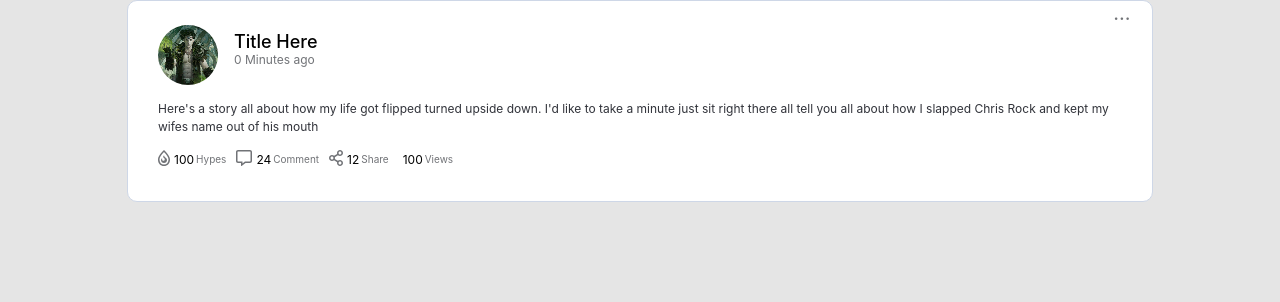
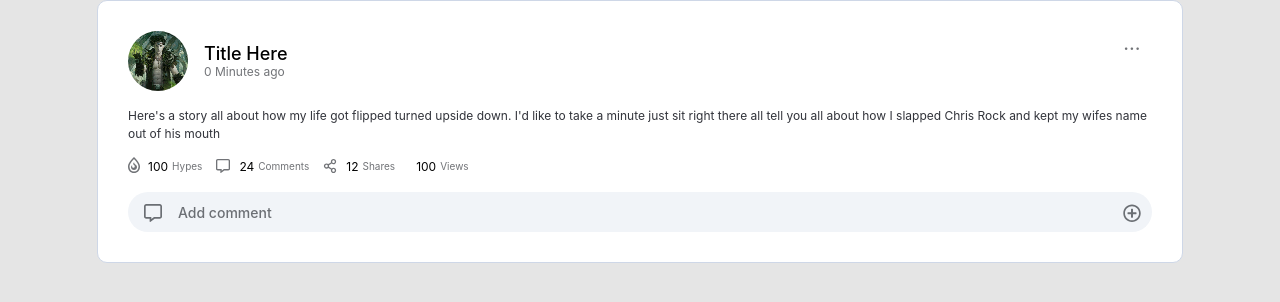
Before and after one commit to brasskneecap/personal-projects, a React (Create React App) app in the folder assessment/: page / in a window 1280 px wide. Shown: the top 302 px of the page. Built offline with nearby package versions, Linux system fonts and the light colour scheme.

Commit message:
Refactored SVGs to have defaults, finished inital comment input

```diff
--- a/assessment/src/App.css
+++ b/assessment/src/App.css
@@ -34,6 +34,7 @@ body {
 
 .base-container {
   margin: auto;
+  padding: 30px;
   background-color: white;
   border: 1px solid #CED7E7;
   border-radius: 10px;
@@ -42,7 +43,6 @@ body {
 }
 
 .picture-container {
-  margin: 24px 0px 0px 30px;
   height: 60px;
   width: 60px;
 }
@@ -53,10 +53,13 @@ body {
 
 .post-header {
   display: flex;
+  justify-content: center;
+  align-items: center;
 }
 
 .titles-container {
-  margin-top: 30px;
+  display: inline-block;
+  vertical-align: middle;
   margin-left: 16px;
 }
 
@@ -72,7 +75,7 @@ body {
 }
 
 .post-content {
-  margin: 15px 30px 0px 30px;
+  margin-top: 16px;
 }
 
 .post-content p {
@@ -83,7 +86,7 @@ body {
 }
 
 .post-options {
-  margin: 0px 20px 20px auto;
+  margin: 0px 10px 40px auto;
   height: 20px;
   width: 20px;
   font-weight: 400;
@@ -95,7 +98,6 @@ body {
 
 .post-interactions-container {
   display: flex;
-  margin-left: 30px;
 }
 
 .interaction-content {
@@ -105,7 +107,7 @@ body {
 
 .interaction-icon {
   margin-top: 2px;
-  margin-right: 4px;
+  margin-right: 8px;
   cursor: pointer;
 }
 
@@ -113,14 +115,23 @@ body {
   font-size: 12px;
   font-weight: 500 medium;
   text: strong;
-  margin-right: 2px;
+  margin-right: 4px;
 }
 
 .type-display {
   font-size: 10px;
   font-weight: 400;
-  margin-right: 10px;
+  margin-right: 13px;
   color: var(--color-gray);
+}
+
+.comment-container {
+  display: flex;
+  align-items: center;
+  background: #F1F4F8;
+  border-radius: 100px;
+  height: 40px;
+  margin-top: 15px;
 }
 
 
--- /dev/null
+++ b/assessment/src/components/AddComment.js
@@ -0,0 +1,18 @@
+import CommentSVG from "./svg-components/CommentSVG"
+import PostSubmitSVG from "./svg-components/PostSubmitSVG"
+
+const AddComment = () => {
+    return (
+        <div className="comment-container">
+            <div style={{ marginLeft:"16px", marginTop:"5px"}}>
+                <CommentSVG height="18" width="18" />
+            </div>
+            <span style={{ marginLeft:"16px", color:"rgba(18, 21, 29, 0.6)", fontWeight:"500", fontSize:"14px"}}>Add comment</span>
+            <div style={{ marginLeft:"16px", marginTop:"5px", marginLeft:"auto", marginRight:"11px"}}>
+                <PostSubmitSVG />
+            </div>
+        </div>
+    )
+}
+
+export default AddComment
--- a/assessment/src/components/Post.js
+++ b/assessment/src/components/Post.js
@@ -2,6 +2,7 @@ import PostHeader from "./PostHeader"
 import PostContent from "./PostContent";
 import PostInteraction from "./PostInteraction";
 import picture from '../assets/Terran.jpg';
+import AddComment from "./AddComment";
 
 const Post = () => {
     let content = "Here's a story all about how my life got flipped turned upside down. I'd like to take a minute just sit right there all tell you all about how I slapped Chris Rock and kept my wifes name out of his mouth"
@@ -11,6 +12,7 @@ const Post = () => {
             <PostHeader picture={picture} headerType="post-header"/>
             <PostContent content={content}/>
             <PostInteraction />
+            <AddComment />
         </div>
     )
 }
--- a/assessment/src/components/PostInteraction.js
+++ b/assessment/src/components/PostInteraction.js
@@ -27,9 +27,9 @@ const PostInteraction = () => {
 
     return (
         <div className="post-interactions-container">
-            <Interaction component={<HypeSVG color={hypeClicked ? "#F44900" : ""}/>} typeCount="100" typeText="Hypes" onClickHandler={handleHypeClick} />
-            <Interaction component={<CommentSVG />} typeCount="24" typeText="Comment" onClickHandler={handleCommentClick} />
-            <Interaction component={<ShareSVG />} typeCount="12" typeText="Share" onClickHandler={handleShareClick} />
+            <Interaction component={<HypeSVG color={hypeClicked ? "#F44900" : "#12151D"}/>} typeCount="100" typeText="Hypes" onClickHandler={handleHypeClick} />
+            <Interaction component={<CommentSVG />} typeCount="24" typeText="Comments" onClickHandler={handleCommentClick} />
+            <Interaction component={<ShareSVG />} typeCount="12" typeText="Shares" onClickHandler={handleShareClick} />
             <Interaction typeCount="100" typeText="Views" />
         </div>
     )
--- a/assessment/src/components/svg-components/CommentSVG.js
+++ b/assessment/src/components/svg-components/CommentSVG.js
@@ -1,7 +1,7 @@
-const CommentSVG = ({color}) => {
+const CommentSVG = ({color = "#12151D", height = "14", width = "16"}) => {
     return (
-        <svg width="16" height="16" viewBox="0 0 16 16" fill="none" xmlns="http://www.w3.org/2000/svg">
-            <path d="M14 0H2C0.875 0 0 0.90625 0 2V11C0 12.125 0.875 13 2 13H5V15.625C5 15.875 5.15625 16 5.375 16C5.4375 16 5.5 16 5.59375 15.9375L9.5 13H14C15.0938 13 16 12.125 16 11V2C16 0.90625 15.0938 0 14 0ZM14.5 11C14.5 11.2812 14.25 11.5 14 11.5H9L8.59375 11.8125L6.5 13.375V11.5H2C1.71875 11.5 1.5 11.2812 1.5 11V2C1.5 1.75 1.71875 1.5 2 1.5H14C14.25 1.5 14.5 1.75 14.5 2V11Z" fill={color ? color : "#12151D"} fillOpacity="0.6"/>
+        <svg width={width} height={height} viewBox="0 0 16 16" fill="none" xmlns="http://www.w3.org/2000/svg">
+            <path d="M14 0H2C0.875 0 0 0.90625 0 2V11C0 12.125 0.875 13 2 13H5V15.625C5 15.875 5.15625 16 5.375 16C5.4375 16 5.5 16 5.59375 15.9375L9.5 13H14C15.0938 13 16 12.125 16 11V2C16 0.90625 15.0938 0 14 0ZM14.5 11C14.5 11.2812 14.25 11.5 14 11.5H9L8.59375 11.8125L6.5 13.375V11.5H2C1.71875 11.5 1.5 11.2812 1.5 11V2C1.5 1.75 1.71875 1.5 2 1.5H14C14.25 1.5 14.5 1.75 14.5 2V11Z" fill={color} fillOpacity="0.6"/>
         </svg>
     )
 }
--- a/assessment/src/components/svg-components/HypeSVG.js
+++ b/assessment/src/components/svg-components/HypeSVG.js
@@ -1,7 +1,7 @@
-const HypeSVG = ({color}) => {
+const HypeSVG = ({color = "#12151D"}) => {
     return (
         <svg width="12" height="16" viewBox="0 0 12 16" fill="none" xmlns="http://www.w3.org/2000/svg">
-            <path d="M6 0C2.46875 3.1875 0 6.90625 0 9.40625C0 13.3125 2.4375 16 6 16C9.53125 16 12 13.3125 12 9.40625C12 6.90625 9.46875 3.15625 6 0ZM6 14.5C3.28125 14.5 1.5 12.4688 1.5 9.40625C1.5 7.96875 2.90625 5.125 5.96875 2.09375C8.6875 4.75 10.5 7.65625 10.5 9.40625C10.5 12.4688 8.6875 14.5 6 14.5ZM7.40625 7.5C6.78125 6.96875 6.1875 6.46875 6.1875 5.6875C6.1875 5.59375 6.09375 5.53125 6.0625 5.53125C6 5.5 5.875 5.5 5.8125 5.59375C4.09375 7.9375 6.75 7.75 6.75 9.4375C6.75 10.1875 6.15625 10.75 5.4375 10.75C4.6875 10.75 4.125 10.1875 4.125 9.4375V8.5C4.09375 8.40625 4.03125 8.34375 3.9375 8.34375C3.875 8.34375 3.8125 8.34375 3.78125 8.375C3.59375 8.5625 3 9.21875 3 10.25C3 11.7812 4.34375 13 6 13C7.625 13 9 11.7812 9 10.25C9 8.875 8.1875 8.1875 7.40625 7.5Z" fill={color ? color : "#12151D"} fillOpacity="0.6"/>
+            <path d="M6 0C2.46875 3.1875 0 6.90625 0 9.40625C0 13.3125 2.4375 16 6 16C9.53125 16 12 13.3125 12 9.40625C12 6.90625 9.46875 3.15625 6 0ZM6 14.5C3.28125 14.5 1.5 12.4688 1.5 9.40625C1.5 7.96875 2.90625 5.125 5.96875 2.09375C8.6875 4.75 10.5 7.65625 10.5 9.40625C10.5 12.4688 8.6875 14.5 6 14.5ZM7.40625 7.5C6.78125 6.96875 6.1875 6.46875 6.1875 5.6875C6.1875 5.59375 6.09375 5.53125 6.0625 5.53125C6 5.5 5.875 5.5 5.8125 5.59375C4.09375 7.9375 6.75 7.75 6.75 9.4375C6.75 10.1875 6.15625 10.75 5.4375 10.75C4.6875 10.75 4.125 10.1875 4.125 9.4375V8.5C4.09375 8.40625 4.03125 8.34375 3.9375 8.34375C3.875 8.34375 3.8125 8.34375 3.78125 8.375C3.59375 8.5625 3 9.21875 3 10.25C3 11.7812 4.34375 13 6 13C7.625 13 9 11.7812 9 10.25C9 8.875 8.1875 8.1875 7.40625 7.5Z" fill={color} fillOpacity="0.6"/>
         </svg>
     )
 }
--- /dev/null
+++ b/assessment/src/components/svg-components/PostSubmitSVG.js
@@ -0,0 +1,9 @@
+const PostSubmitSVG = ({color = "#12151D"}) => {
+    return (
+        <svg width="18" height="18" viewBox="0 0 18 18" fill="none" xmlns="http://www.w3.org/2000/svg">
+            <path d="M13.5 8.6875C13.5 8.47656 13.2891 8.26562 13.0781 8.26562H9.98438V5.17188C9.98438 4.96094 9.77344 4.75 9.5625 4.75H8.4375C8.19141 4.75 8.01562 4.96094 8.01562 5.17188V8.26562H4.92188C4.67578 8.26562 4.5 8.47656 4.5 8.6875V9.8125C4.5 10.0586 4.67578 10.2344 4.92188 10.2344H8.01562V13.3281C8.01562 13.5742 8.19141 13.75 8.4375 13.75H9.5625C9.77344 13.75 9.98438 13.5742 9.98438 13.3281V10.2344H13.0781C13.2891 10.2344 13.5 10.0586 13.5 9.8125V8.6875ZM17.7188 9.25C17.7188 4.43359 13.8164 0.53125 9 0.53125C4.18359 0.53125 0.28125 4.43359 0.28125 9.25C0.28125 14.0664 4.18359 17.9688 9 17.9688C13.8164 17.9688 17.7188 14.0664 17.7188 9.25ZM16.0312 9.25C16.0312 13.1523 12.8672 16.2812 9 16.2812C5.09766 16.2812 1.96875 13.1523 1.96875 9.25C1.96875 5.38281 5.09766 2.21875 9 2.21875C12.8672 2.21875 16.0312 5.38281 16.0312 9.25Z" fill={color} fillOpacity="0.6"/>
+        </svg>
+    )
+}
+
+export default PostSubmitSVG
--- a/assessment/src/components/svg-components/ShareSVG.js
+++ b/assessment/src/components/svg-components/ShareSVG.js
@@ -1,7 +1,7 @@
-const ShareSVG = ({color}) => {
+const ShareSVG = ({color = "#12151D"}) => {
     return (
-    <svg width="14" height="16" viewBox="0 0 14 16" fill="none" xmlns="http://www.w3.org/2000/svg">
-       <path d="M11 10C10.1875 10 9.46875 10.3125 8.90625 10.8438L5.84375 8.90625C6.03125 8.34375 6.03125 7.6875 5.84375 7.125L8.90625 5.1875C9.46875 5.6875 10.1875 6 11 6C12.6562 6 14 4.65625 14 3C14 1.34375 12.6562 0 11 0C9.34375 0 8 1.34375 8 3C8 3.3125 8.03125 3.625 8.125 3.90625L5.0625 5.84375C4.5 5.3125 3.78125 5 3 5C1.34375 5 0 6.34375 0 8C0 9.65625 1.34375 11 3 11C3.78125 11 4.5 10.6875 5.0625 10.1875L8.125 12.125C8.03125 12.4062 8 12.7188 8 13C8 14.6562 9.34375 16 11 16C12.6562 16 14 14.6562 14 13C14 11.3438 12.6562 10 11 10ZM11 1.5C11.8125 1.5 12.5 2.1875 12.5 3C12.5 3.84375 11.8125 4.5 11 4.5C10.1562 4.5 9.5 3.84375 9.5 3C9.5 2.1875 10.1562 1.5 11 1.5ZM3 9.5C2.15625 9.5 1.5 8.84375 1.5 8C1.5 7.1875 2.15625 6.5 3 6.5C3.8125 6.5 4.5 7.1875 4.5 8C4.5 8.84375 3.8125 9.5 3 9.5ZM11 14.5C10.1562 14.5 9.5 13.8438 9.5 13C9.5 12.1875 10.1562 11.5 11 11.5C11.8125 11.5 12.5 12.1875 12.5 13C12.5 13.8438 11.8125 14.5 11 14.5Z" fill={color ? color : "#12151D"} fillOpacity="0.6"/>
+    <svg width="16" height="14" viewBox="0 0 14 16" fill="none" xmlns="http://www.w3.org/2000/svg">
+       <path d="M11 10C10.1875 10 9.46875 10.3125 8.90625 10.8438L5.84375 8.90625C6.03125 8.34375 6.03125 7.6875 5.84375 7.125L8.90625 5.1875C9.46875 5.6875 10.1875 6 11 6C12.6562 6 14 4.65625 14 3C14 1.34375 12.6562 0 11 0C9.34375 0 8 1.34375 8 3C8 3.3125 8.03125 3.625 8.125 3.90625L5.0625 5.84375C4.5 5.3125 3.78125 5 3 5C1.34375 5 0 6.34375 0 8C0 9.65625 1.34375 11 3 11C3.78125 11 4.5 10.6875 5.0625 10.1875L8.125 12.125C8.03125 12.4062 8 12.7188 8 13C8 14.6562 9.34375 16 11 16C12.6562 16 14 14.6562 14 13C14 11.3438 12.6562 10 11 10ZM11 1.5C11.8125 1.5 12.5 2.1875 12.5 3C12.5 3.84375 11.8125 4.5 11 4.5C10.1562 4.5 9.5 3.84375 9.5 3C9.5 2.1875 10.1562 1.5 11 1.5ZM3 9.5C2.15625 9.5 1.5 8.84375 1.5 8C1.5 7.1875 2.15625 6.5 3 6.5C3.8125 6.5 4.5 7.1875 4.5 8C4.5 8.84375 3.8125 9.5 3 9.5ZM11 14.5C10.1562 14.5 9.5 13.8438 9.5 13C9.5 12.1875 10.1562 11.5 11 11.5C11.8125 11.5 12.5 12.1875 12.5 13C12.5 13.8438 11.8125 14.5 11 14.5Z" fill={color} fillOpacity="0.6"/>
     </svg>
     )
 }
```
Also changed, not shown: assessment/src/assets/svg/postSubmit.svg (added).
